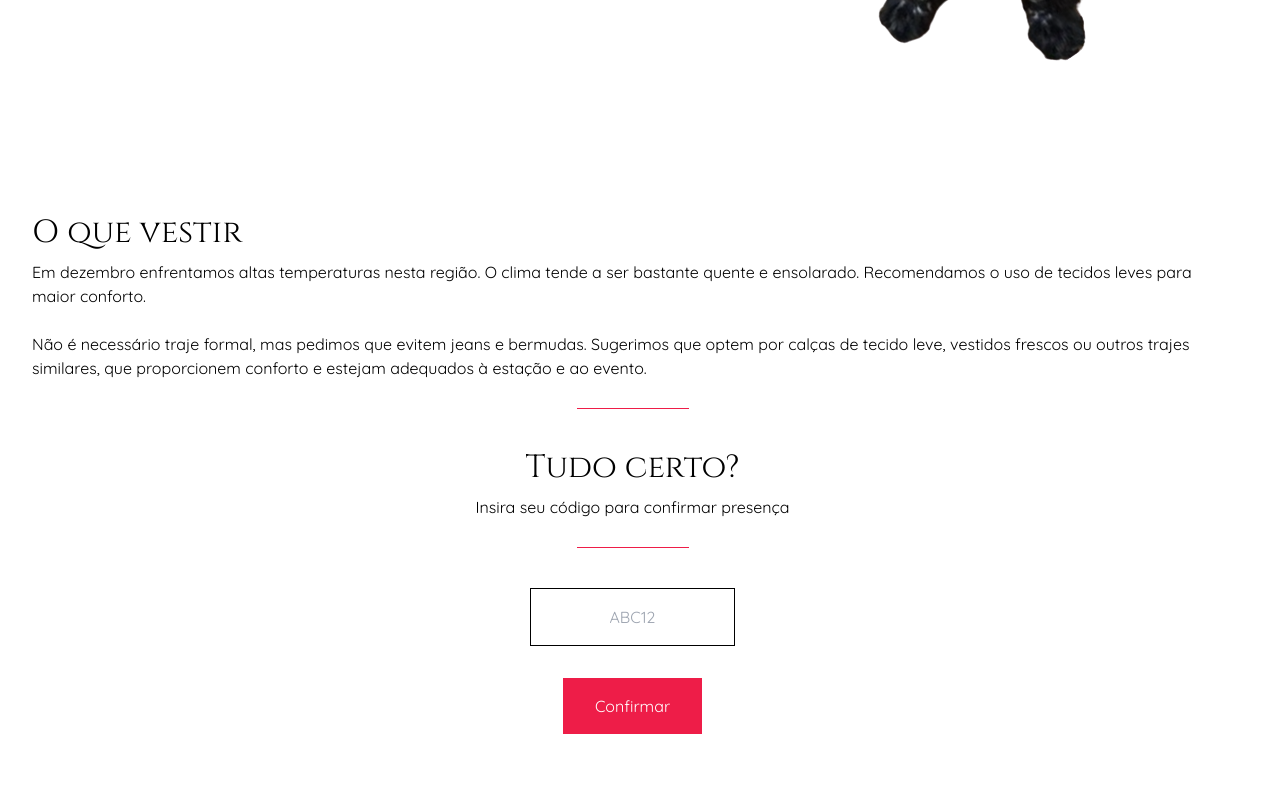
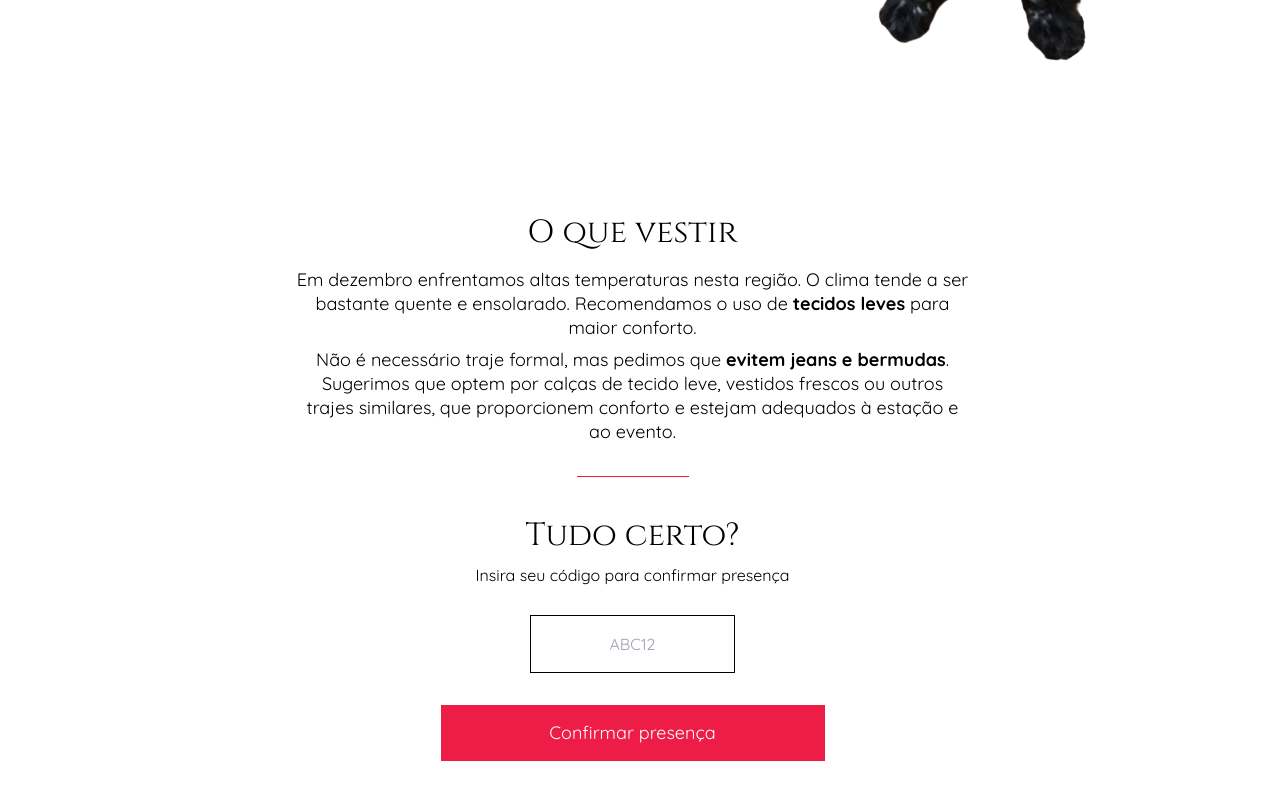
Before and after one commit to eduardobittencourt/project-w-client, a Next.js app: page /confirmation in a window 1280 px wide. Shown: the part 586-1386 px from the top of the page. Before the commit the page ends 1328 px from the top, so only its background shows below. Built offline with nearby package versions, Linux system fonts and the light colour scheme.

Commit message:
feat: add final texts

```diff
--- a/src/app/confirmation/[code]/page.tsx
+++ b/src/app/confirmation/[code]/page.tsx
@@ -1,4 +1,4 @@
-import { confirmGuestPresence } from "@/resources/mutations/confirmGuestPresence";
+import ConfirmationGuestsForm from "@/components/ConfirmationGuestsForm";
 import { getGuests } from "@/resources/queries/getGuests";
 
 type GuestConfirmationPageProps = { params: { code: string } };
@@ -10,43 +10,17 @@ export default async function GuestConfirmationPage({
 
   return (
     <main className="mt-10">
-      <h2 className="mb-2 text-center font-serif text-md">
-        Selecione quem vai participar do evento
+      <h2 className="mb-4 text-center font-serif text-md">
+        Confirmar presença
       </h2>
-      <p className="mb-8 text-center font-mono">
-        Lorem ipsum dolor sit amet, consectetur adipiscing elit. Quisque quis
-        ante sed nunc fermentum efficitur quis nec enim. Suspendisse tortor
-        tortor, rhoncus fermentum sem sit amet, porttitor volutpat tellus. Duis
-        vel pulvinar libero, vitae euismod felis.
+      <p className="mx-auto mb-8 max-w-2xl text-center font-mono">
+        O código que te enviamos está atrelado a várias pessoas ao mesmo tempo,
+        mas você pode especificar quais pessoas vão comparecer no nosso
+        casamento aqui. Isso nos ajuda a organizar o evento da melhor maneira
+        possível para todos.
       </p>
 
-      <form action={confirmGuestPresence} className="grid justify-center gap-2">
-        <input type="hidden" name="id" defaultValue={guests.result._id} />
-
-        {guests.result.guests.map((guest) => (
-          <div
-            key={guest._key}
-            className="flex items-center gap-2 font-mono text-sm"
-          >
-            <input type="hidden" name="guest" defaultValue={guest._key} />
-            <input
-              type="checkbox"
-              name="confirmed"
-              value={guest._key}
-              defaultChecked={guest.confirmed}
-              className='relative flex h-6 w-6 cursor-pointer appearance-none items-center justify-center border border-red checked:before:block checked:before:text-center checked:before:leading-none checked:before:text-red checked:before:content-["✓"]'
-            />
-            <label htmlFor="key">{guest.name}</label>
-          </div>
-        ))}
-
-        <button
-          className="mt-8 w-full bg-red px-12 py-4 text-center text-sm text-white md:w-auto"
-          type="submit"
-        >
-          Confirmar
-        </button>
-      </form>
+      <ConfirmationGuestsForm guests={guests.result} />
     </main>
   );
 }
--- a/src/app/confirmation/page.tsx
+++ b/src/app/confirmation/page.tsx
@@ -1,4 +1,5 @@
 import Oreo from "@/assets/oreo.png";
+import ConfirmationCodeForm from "@/components/ConfirmationCodeForm";
 import SectionHeader from "@/components/SectionHeader";
 import confirmPresence from "@/resources/mutations/confirmPresence";
 
@@ -20,52 +21,31 @@ export default function ConfirmationPage() {
         }}
       />
 
-      <div>
-        <h2 className="mb-2 font-serif text-md">O que vestir</h2>
-        <p className="mb-7 font-mono">
+      <section>
+        <h2 className="mb-4 text-center font-serif text-md">O que vestir</h2>
+        <p className="mx-auto mb-2 max-w-2xl text-center font-mono text-sm">
           Em dezembro enfrentamos altas temperaturas nesta região. O clima tende
-          a ser bastante quente e ensolarado. Recomendamos o uso de tecidos
-          leves para maior conforto.
-          <br />
-          <br />
-          Não é necessário traje formal, mas pedimos que evitem jeans e
-          bermudas. Sugerimos que optem por calças de tecido leve, vestidos
-          frescos ou outros trajes similares, que proporcionem conforto e
-          estejam adequados à estação e ao evento.
+          a ser bastante quente e ensolarado. Recomendamos o uso de{" "}
+          <b>tecidos leves</b> para maior conforto.
         </p>
+        <p className="mx-auto mb-8 max-w-2xl text-center font-mono text-sm">
+          Não é necessário traje formal, mas pedimos que{" "}
+          <b>evitem jeans e bermudas</b>. Sugerimos que optem por calças de
+          tecido leve, vestidos frescos ou outros trajes similares, que
+          proporcionem conforto e estejam adequados à estação e ao evento.
+        </p>
+      </section>
 
-        <div className="mx-auto mb-10 mt-5 h-px w-28 bg-red" />
-      </div>
+      <div className="mx-auto mb-10 mt-5 h-px w-28 bg-red" />
 
-      <div>
+      <section className="mb-20">
         <h2 className="mb-2 text-center font-serif text-md">Tudo certo?</h2>
         <p className="mb-7 text-center font-mono">
           Insira seu código para confirmar presença
         </p>
 
-        <div className="mx-auto mb-10 mt-5 h-px w-28 bg-red" />
-
-        <form
-          className="flex flex-col items-center gap-8"
-          action={confirmPresence}
-        >
-          <input
-            type="text"
-            name="code"
-            className="border p-4 text-center uppercase"
-            placeholder="ABC12"
-            required
-            minLength={5}
-            maxLength={5}
-          />
-          <button
-            type="submit"
-            className="mb-2 inline-block bg-red px-8 py-4 text-center font-mono text-white"
-          >
-            Confirmar
-          </button>
-        </form>
-      </div>
+        <ConfirmationCodeForm />
+      </section>
     </main>
   );
 }
--- /dev/null
+++ b/src/app/confirmation/thanks/page.tsx
@@ -0,0 +1,18 @@
+import Link from "next/link";
+
+export default function ConfirmationThanksPage() {
+  return (
+    <main className="flex flex-col items-center">
+      <h2 className="mb-8 font-serif text-hg">YAY!</h2>
+      <p className="mb-8 max-w-xl text-center text-sm">
+        Estamos ansiosos para celebrarmos esse momento especial ao seu lado!
+      </p>
+      <Link
+        className="w-full bg-red px-6 py-4 text-center text-sm text-white md:w-auto"
+        href="/"
+      >
+        Voltar para o início
+      </Link>
+    </main>
+  );
+}
--- a/src/app/gifts/[id]/page.tsx
+++ b/src/app/gifts/[id]/page.tsx
@@ -18,7 +18,7 @@ export default async function GiftPage({ params }: GiftPageProps) {
   const gift = await getGift(id);
 
   return (
-    <main className="grid gap-10 md:grid-cols-2 md:gap-20">
+    <main className="mt-10 grid gap-10 md:grid-cols-2 md:gap-20">
       <Image
         src={gift.result.image}
         alt={gift.result.title}
--- a/src/app/quotas/[id]/page.tsx
+++ b/src/app/quotas/[id]/page.tsx
@@ -16,17 +16,17 @@ export default async function QuotaPage({ params }: QuotaPageProps) {
   const quota = await getQuota(id);
 
   return (
-    <main className="grid gap-10 md:grid-cols-2 md:gap-20">
+    <main className="mt-10 grid gap-10 md:grid-cols-2 md:gap-20 lg:grid-cols-5">
       <Image
         src={quota.result.image}
         alt={quota.result.title}
         sizes="(max-width: 768px) 100vw, 50vw"
         width={650}
         height={490}
-        className="h-auto w-full"
+        className="h-auto w-full lg:col-span-2"
       />
 
-      <section>
+      <section className="lg:col-span-3">
         <h1 className="mb-2 font-serif text-lg">{quota.result.title}</h1>
         {quota.result.price ? (
           <span className="mb-4 inline-block border-b border-red text-sm">
--- /dev/null
+++ b/src/components/ConfirmationCodeForm.tsx
@@ -0,0 +1,43 @@
+"use client";
+
+import { useState } from "react";
+
+import SpinnerIcon from "@/assets/SpinnerIcon";
+import confirmPresence from "@/resources/mutations/confirmPresence";
+
+export default function ConfirmationCodeForm() {
+  const [isSending, setIsSending] = useState(false);
+
+  return (
+    <form
+      className="flex flex-col items-center gap-8"
+      action={confirmPresence}
+      onSubmit={() => setIsSending(true)}
+    >
+      <input
+        type="text"
+        name="code"
+        className="border p-4 text-center uppercase"
+        placeholder="ABC12"
+        required
+        minLength={5}
+        maxLength={5}
+      />
+
+      <button
+        type="submit"
+        disabled={isSending}
+        className="mb-2 inline-block w-full bg-red px-6 py-4 text-center text-sm text-white disabled:opacity-50 md:max-w-sm"
+      >
+        {isSending ? (
+          <span className="flex justify-center">
+            <SpinnerIcon />
+            <span>Confirmando...</span>
+          </span>
+        ) : (
+          "Confirmar presença"
+        )}
+      </button>
+    </form>
+  );
+}
--- /dev/null
+++ b/src/components/ConfirmationGuestsForm.tsx
@@ -0,0 +1,61 @@
+"use client";
+
+import { useState } from "react";
+
+import SpinnerIcon from "@/assets/SpinnerIcon";
+import { confirmGuestPresence } from "@/resources/mutations/confirmGuestPresence";
+import { Guest } from "@/types/Guest";
+
+export type ConfirmationGuestsFormProps = {
+  guests: Guest;
+};
+
+export default function ConfirmationGuestsForm({
+  guests,
+}: ConfirmationGuestsFormProps) {
+  const [isSending, setIsSending] = useState(false);
+
+  return (
+    <form
+      action={confirmGuestPresence}
+      className="grid justify-center gap-2"
+      onSubmit={() => setIsSending(true)}
+    >
+      <input type="hidden" name="id" defaultValue={guests._id} />
+
+      {guests.guests.map((guest) => (
+        <div
+          key={guest._key}
+          className="flex items-center gap-2 font-mono text-sm"
+        >
+          <input type="hidden" name="guest" defaultValue={guest._key} />
+
+          <input
+            type="checkbox"
+            name="confirmed"
+            value={guest._key}
+            defaultChecked={guest.confirmed}
+            className='relative flex h-6 w-6 cursor-pointer appearance-none items-center justify-center border border-red checked:before:block checked:before:text-center checked:before:leading-none checked:before:text-red checked:before:content-["✓"]'
+          />
+
+          <label htmlFor="key">{guest.name}</label>
+        </div>
+      ))}
+
+      <button
+        className="mb-2 mt-8 inline-block w-full bg-red px-6 py-4 text-center text-sm text-white disabled:opacity-50 md:max-w-sm"
+        type="submit"
+        disabled={isSending}
+      >
+        {isSending ? (
+          <span className="flex justify-center">
+            <SpinnerIcon />
+            <span>Confirmando...</span>
+          </span>
+        ) : (
+          "Confirmar presença"
+        )}
+      </button>
+    </form>
+  );
+}
--- a/src/resources/mutations/confirmGuestPresence.ts
+++ b/src/resources/mutations/confirmGuestPresence.ts
@@ -1,4 +1,6 @@
 "use server";
+
+import { redirect } from "next/navigation";
 
 import { updateSanityContent } from "@/providers/sanity";
 
@@ -23,4 +25,6 @@ export async function confirmGuestPresence(data: FormData) {
       },
     },
   ]);
+
+  redirect("/confirmation/thanks");
 }
--- a/tailwind.config.js
+++ b/tailwind.config.js
@@ -3,6 +3,7 @@ module.exports = {
   content: [
     "./src/pages/**/*.{js,ts,jsx,tsx,mdx}",
     "./src/components/**/*.{js,ts,jsx,tsx,mdx}",
+    "./src/assets/**/*.{js,ts,jsx,tsx,mdx}",
     "./src/app/**/*.{js,ts,jsx,tsx,mdx}",
   ],
   theme: {
```
Also changed, not shown: src/assets/tobias.png.
